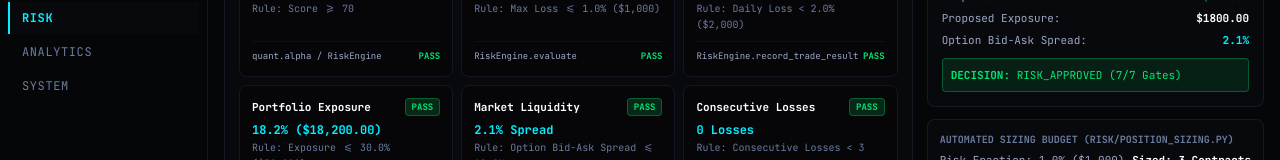
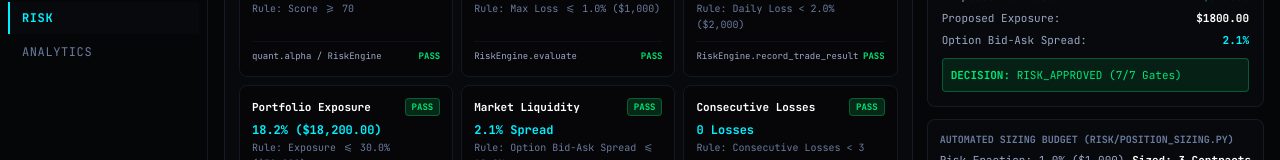
Before and after one commit to karmagodjs/VOLTRON, a Next.js app in the folder frontend/: page /risk in a window 1280 px wide. Shown: the part 354-514 px from the top of the page. Built offline with nearby package versions, Linux system fonts and the light colour scheme.

Commit message:
fix(ui): remove system navigation from left sidebar

```diff
--- a/frontend/src/components/layout/Sidebar.tsx
+++ b/frontend/src/components/layout/Sidebar.tsx
@@ -17,7 +17,6 @@ const navItems = [
   { name: "PORTFOLIO", href: "/portfolio" },
   { name: "RISK", href: "/risk" },
   { name: "ANALYTICS", href: "/analytics" },
-  { name: "SYSTEM", href: "/system" },
 ];
 
 export default function Sidebar() {
```
